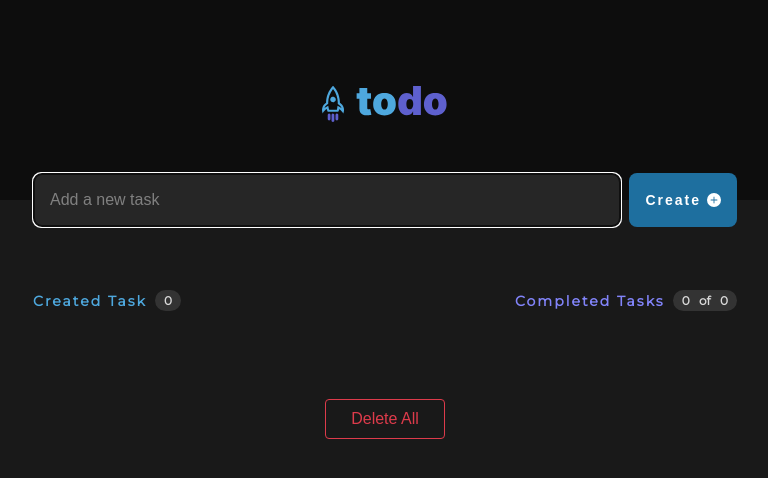
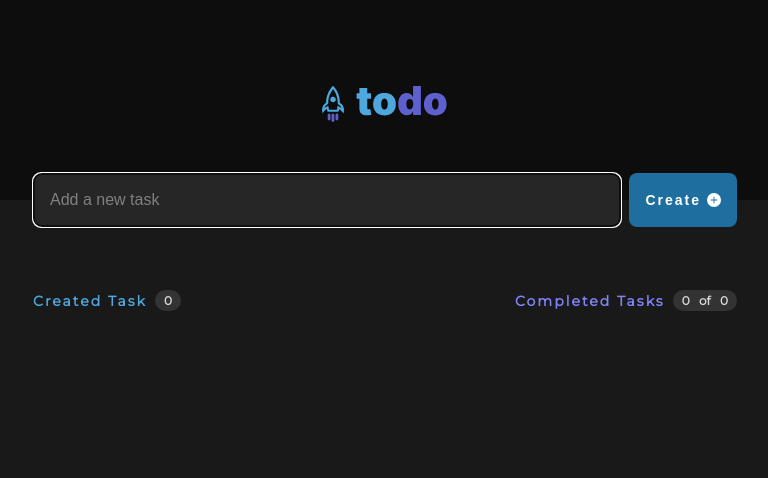
Before and after one commit to Devadharsan-k/toDoList, a React (Vite) app: page / in a window 1280 px wide. Shown: the top 478 px of the page, without its empty margins (255-1023 px from the left). Built offline with nearby package versions, Linux system fonts and the light colour scheme.

Commit message:
first commit

```diff
--- a/src/App.jsx
+++ b/src/App.jsx
@@ -62,9 +62,11 @@ function App() {
     <>
       <Header onAddTask={addTask}/>
       <Tasks tasks={tasks} onComplete={toggleTaskCompletedById} onDelete={deleteTask} />
-      <div className="del">
-      <button onClick={clearLocalStorage} className="delete">Delete All</button>
-      </div>
+      {tasks.length > 1 && (
+        <div className="del">
+          <button onClick={clearLocalStorage} className="delete">Delete All</button>
+        </div>
+      )}
     </>
   )
 }
```
